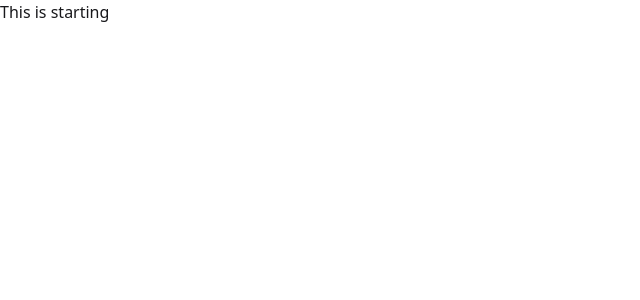
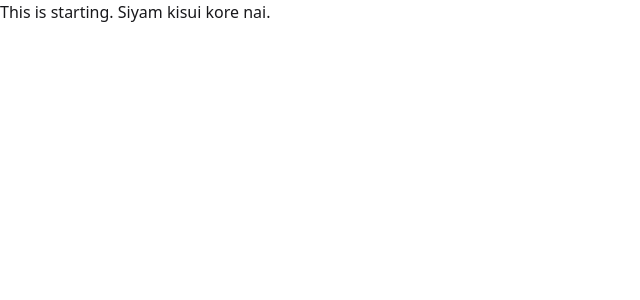
Before and after one commit to jswebdevs/vertexforbcs-frontend, a React app: page / in a window 1280 px wide. Shown: the top 300 px of the page, without its empty margins (0-640 px from the left). Built offline with nearby package versions, Linux system fonts and the light colour scheme; the HTML template or start-up script is replaced by a standard one.

Commit message:
Siam koreni

```diff
--- a/src/main.jsx
+++ b/src/main.jsx
@@ -5,6 +5,6 @@ import './index.css'
 
 createRoot(document.getElementById('root')).render(
   <StrictMode>
-    <h2>This is starting</h2>
+    <h2>This is starting. Siyam kisui kore nai.</h2>
   </StrictMode>,
 )
```
